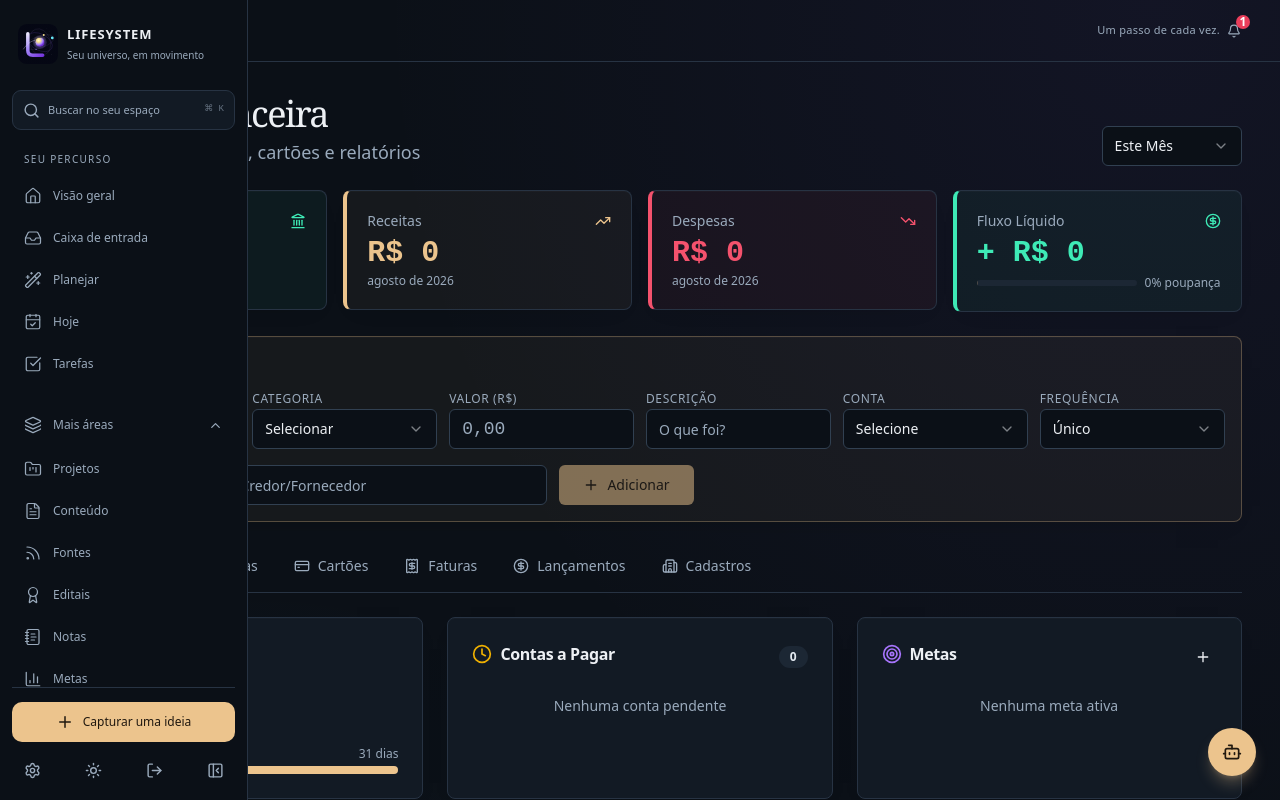
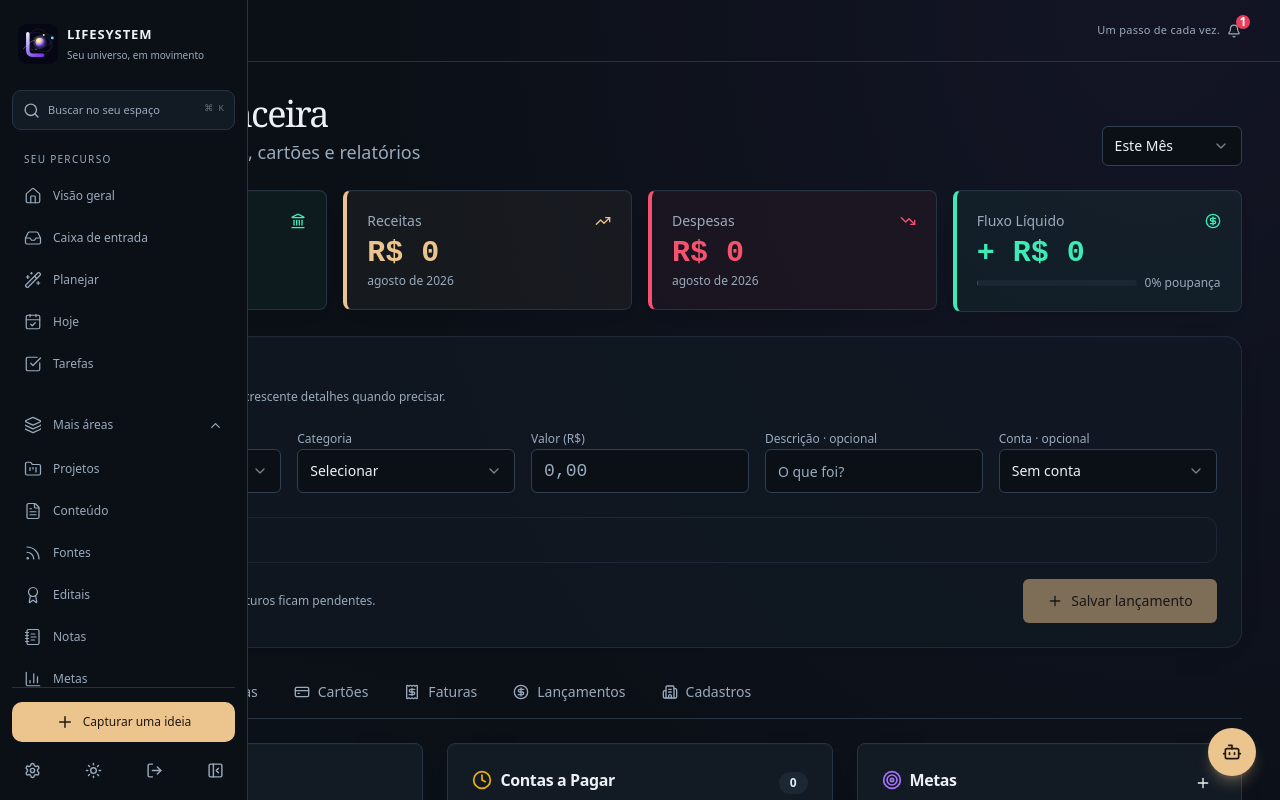
Before and after one commit to jonnyakbal/lifesystem, a Next.js app: page /financeiro in a window 1280 px wide. Shown: the top 800 px of the page. Built offline with nearby package versions, Linux system fonts and the light colour scheme.

Commit message:
fix: repair financial quick entry and simplify form

```diff
--- a/src/app/(dashboard)/financeiro/page.tsx
+++ b/src/app/(dashboard)/financeiro/page.tsx
@@ -199,6 +199,8 @@ export default function FinanceiroPage() {
   const [quickPayee, setQuickPayee] = useState('');
   const [quickRecurring, setQuickRecurring] = useState<RecurringType>('none');
   const [quickDueDate, setQuickDueDate] = useState('');
+  const [quickSaving, setQuickSaving] = useState(false);
+  const [quickError, setQuickError] = useState('');
   const quickAmountRef = useRef<HTMLInputElement>(null);
 
   // Dialogs
@@ -400,7 +402,13 @@ export default function FinanceiroPage() {
 
   async function handleQuickAdd(e: React.FormEvent) {
     e.preventDefault();
-    if (!quickAmount || !quickCategory) return;
+    if (quickSaving) return;
+    if (!quickCategory || !Number.isFinite(Number(quickAmount)) || Number(quickAmount) <= 0) {
+      setQuickError('Escolha uma categoria e informe um valor maior que zero.');
+      return;
+    }
+    setQuickError('');
+    setQuickSaving(true);
     try {
       const today = todayStr();
       const isFuture = quickDueDate && quickDueDate > today;
@@ -409,7 +417,8 @@ export default function FinanceiroPage() {
         headers: { 'Content-Type': 'application/json' },
         body: JSON.stringify({
           type: quickType, category: quickCategory, description: quickDescription,
-          amount: parseFloat(quickAmount), date: today, recurring: quickRecurring,
+          amount: Number(quickAmount), date: today, recurring: quickRecurring !== 'none',
+          recurringFrequency: quickRecurring === 'none' ? undefined : quickRecurring,
           accountId: quickAccountId || undefined, cardId: quickCardId || undefined,
           payee: quickPayee || undefined, status: isFuture ? 'pending' : 'paid',
           dueDate: quickDueDate || undefined,
@@ -420,7 +429,10 @@ export default function FinanceiroPage() {
       toast.success('Lançamento adicionado!');
       setTimeout(() => quickAmountRef.current?.focus(), 100);
     } catch (err) {
+      setQuickError(showError(err));
       toast.error(showError(err));
+    } finally {
+      setQuickSaving(false);
     }
   }
 
@@ -710,65 +722,72 @@ export default function FinanceiroPage() {
 
       {/* ─── Quick Add (Full-width bar) ────────────────────────────────────── */}
       <motion.div className="mb-6" variants={fade}>
-        <Card className="border-primary/30 bg-primary/5">
-          <form onSubmit={handleQuickAdd} className="p-4">
-            <div className="flex items-center gap-2 mb-3">
-              <Plus className="h-5 w-5 text-primary" />
-              <span className="font-medium text-sm">Novo Lançamento</span>
-            </div>
-            <div className="grid gap-3 grid-cols-2 sm:grid-cols-3 lg:grid-cols-6">
+        <Card className="rounded-2xl border-border/70 bg-card/70 shadow-sm">
+          <form onSubmit={handleQuickAdd} className="p-4 sm:p-6" aria-label="Novo Lançamento">
+            <div className="mb-5">
+              <h2 className="font-medium">Novo Lançamento</h2>
+              <p className="mt-1 text-xs text-muted-foreground">Registre o que entrou ou saiu. Acrescente detalhes quando precisar.</p>
+            </div>
+            <div className="grid gap-4 grid-cols-1 sm:grid-cols-2 xl:grid-cols-5">
               <div className="space-y-1">
-                <Label className="text-xs text-muted-foreground uppercase tracking-wider">Tipo</Label>
+                <Label htmlFor="quick-type" className="text-xs text-muted-foreground">Movimentação</Label>
                 <Select value={quickType} onValueChange={(v) => { setQuickType(v as FinancialEntry['type']); setQuickCategory(''); }}>
-                  <SelectTrigger className="h-10"><SelectValue /></SelectTrigger>
+                  <SelectTrigger id="quick-type" className="h-11 w-full"><SelectValue /></SelectTrigger>
                   <SelectContent>
-                    <SelectItem value="income">💰 Entrada</SelectItem>
-                    <SelectItem value="expense_fixed">📌 Fixa</SelectItem>
-                    <SelectItem value="expense_variable">🔄 Variável</SelectItem>
+                    <SelectItem value="income">Entrada</SelectItem>
+                    <SelectItem value="expense_fixed">Despesa fixa</SelectItem>
+                    <SelectItem value="expense_variable">Despesa variável</SelectItem>
                   </SelectContent>
                 </Select>
               </div>
               <div className="space-y-1">
-                <Label className="text-xs text-muted-foreground uppercase tracking-wider">Categoria</Label>
+                <Label htmlFor="quick-category" className="text-xs text-muted-foreground">Categoria</Label>
                 <Select value={quickCategory} onValueChange={setQuickCategory}>
-                  <SelectTrigger className="h-10"><SelectValue placeholder="Selecionar" /></SelectTrigger>
+                  <SelectTrigger id="quick-category" className="h-11 w-full"><SelectValue placeholder="Selecionar" /></SelectTrigger>
                   <SelectContent>
                     {[...new Set([...categories[quickType], ...entries.filter(entry => entry.type === quickType).map(entry => entry.category)])].map(c => <SelectItem key={c} value={c}>{c}</SelectItem>)}
                   </SelectContent>
                 </Select>
               </div>
               <div className="space-y-1">
-                <Label className="text-xs text-muted-foreground uppercase tracking-wider">Valor (R$)</Label>
-                <Input ref={quickAmountRef} type="number" step="0.01" value={quickAmount} onChange={(e) => setQuickAmount(e.target.value)} placeholder="0,00" className="h-10 font-mono-num text-lg" />
+                <Label htmlFor="quick-amount" className="text-xs text-muted-foreground">Valor (R$)</Label>
+                <Input id="quick-amount" ref={quickAmountRef} type="number" inputMode="decimal" min="0.01" step="0.01" required value={quickAmount} onChange={(e) => setQuickAmount(e.target.value)} placeholder="0,00" className="h-11 font-mono-num text-lg" />
               </div>
               <div className="space-y-1">
-                <Label className="text-xs text-muted-foreground uppercase tracking-wider">Descrição</Label>
-                <Input value={quickDescription} onChange={(e) => setQuickDescription(e.target.value)} placeholder="O que foi?" className="h-10" />
+                <Label htmlFor="quick-description" className="text-xs text-muted-foreground">Descrição · opcional</Label>
+                <Input id="quick-description" value={quickDescription} onChange={(e) => setQuickDescription(e.target.value)} placeholder="O que foi?" className="h-11" />
               </div>
               <div className="space-y-1">
-                <Label className="text-xs text-muted-foreground uppercase tracking-wider">Conta</Label>
+                <Label htmlFor="quick-account" className="text-xs text-muted-foreground">Conta · opcional</Label>
                 <Select value={quickAccountId} onValueChange={setQuickAccountId}>
-                  <SelectTrigger className="h-10"><SelectValue placeholder="Selecione" /></SelectTrigger>
+                  <SelectTrigger id="quick-account" className="h-11 w-full"><SelectValue placeholder="Sem conta" /></SelectTrigger>
                   <SelectContent>
                     {accounts.filter(a => a.isActive).map(a => <SelectItem key={a.id} value={a.id}>{a.icon} {a.name}</SelectItem>)}
                   </SelectContent>
                 </Select>
               </div>
+            </div>
+            <details className="mt-5 rounded-xl border border-border/60 px-4 py-3">
+              <summary className="cursor-pointer text-sm text-muted-foreground hover:text-foreground">Mais detalhes</summary>
+              <div className="mt-4 grid gap-4 sm:grid-cols-3">
               <div className="space-y-1">
-                <Label className="text-xs text-muted-foreground uppercase tracking-wider">Frequência</Label>
+                <Label htmlFor="quick-frequency" className="text-xs text-muted-foreground">Repetir</Label>
                 <Select value={quickRecurring} onValueChange={(v) => setQuickRecurring(v as RecurringType)}>
-                  <SelectTrigger className="h-10"><SelectValue /></SelectTrigger>
+                  <SelectTrigger id="quick-frequency" className="h-11 w-full"><SelectValue /></SelectTrigger>
                   <SelectContent>
                     {(Object.keys(recurringLabels) as RecurringType[]).map(r => <SelectItem key={r} value={r}>{recurringLabels[r]}</SelectItem>)}
                   </SelectContent>
                 </Select>
               </div>
-            </div>
-            <div className="flex flex-wrap items-center gap-3 mt-3">
-              <Input type="date" value={quickDueDate} onChange={(e) => setQuickDueDate(e.target.value)} className="h-10 w-full sm:w-40" placeholder="Vencimento" />
-              <Input value={quickPayee} onChange={(e) => setQuickPayee(e.target.value)} placeholder="Credor/Fornecedor" className="h-10 min-w-0 flex-1 sm:max-w-xs" />
-              <Button type="submit" size="lg" disabled={!quickAmount || !quickCategory} className="h-10 px-6">
-                <Plus className="mr-2 h-4 w-4" /> Adicionar
+              <div className="space-y-1"><Label htmlFor="quick-due" className="text-xs text-muted-foreground">Vencimento · opcional</Label><Input id="quick-due" type="date" value={quickDueDate} onChange={(e) => setQuickDueDate(e.target.value)} className="h-11" /></div>
+              <div className="space-y-1"><Label htmlFor="quick-payee" className="text-xs text-muted-foreground">Pessoa ou empresa · opcional</Label><Input id="quick-payee" value={quickPayee} onChange={(e) => setQuickPayee(e.target.value)} placeholder="Nome do favorecido" className="h-11" /></div>
+              </div>
+            </details>
+            {quickError && <p role="alert" className="mt-3 text-sm text-destructive">{quickError}</p>}
+            <div className="mt-4 flex flex-wrap items-center justify-between gap-3">
+              <p className="text-xs text-muted-foreground">Registrado hoje. Vencimentos futuros ficam pendentes.</p>
+              <Button type="submit" size="lg" disabled={quickSaving || !quickAmount || !quickCategory} className="h-11 w-full sm:w-auto px-6">
+                <Plus className="mr-2 h-4 w-4" /> {quickSaving ? 'Salvando…' : 'Salvar lançamento'}
               </Button>
             </div>
           </form>
```
Also changed, not shown: 2 other files (tests, documents, lock files or other folders).
